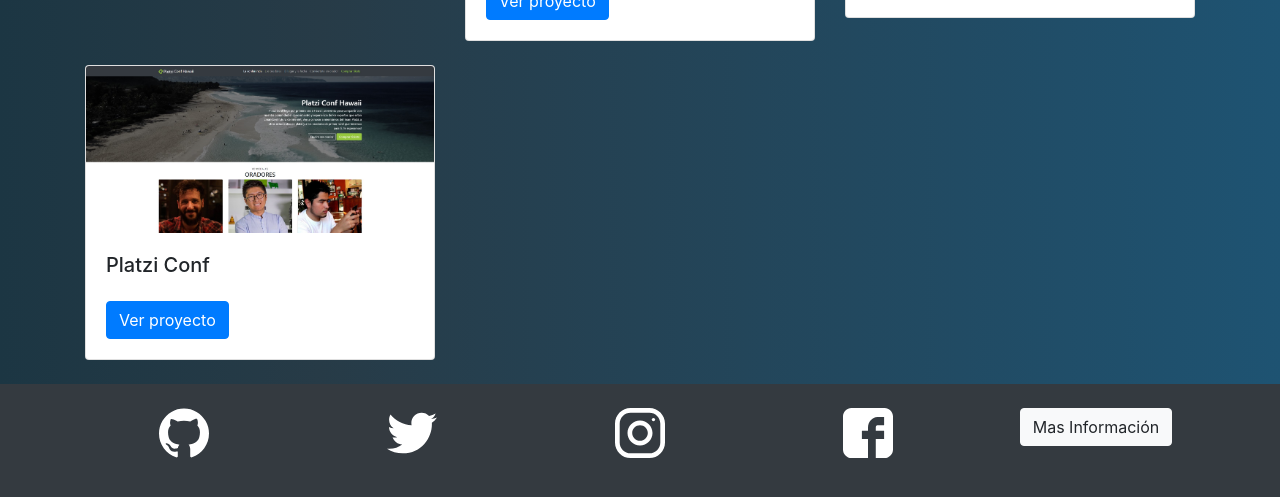
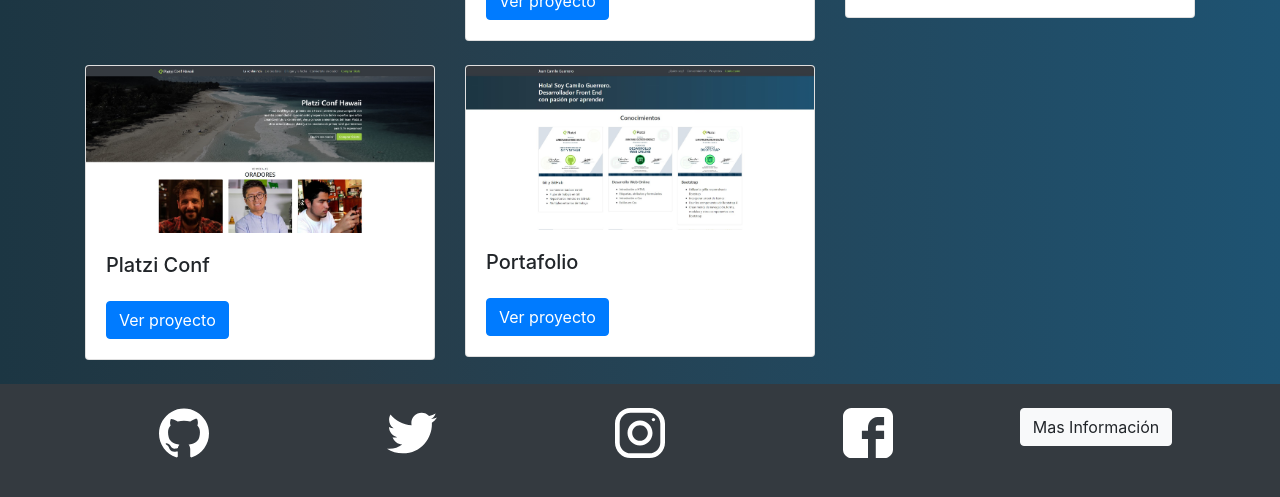
Before and after one commit to jcamilog/Portafolio, a plain HTML site: page index.html in a window 1280 px wide. Shown: the part 2449-2946 px from the top of the page. Drawn offline with nearby package versions, Linux system fonts and the light colour scheme.

Commit message:
Se agrega nuevo proyecto con imagen

```diff
--- a/index.html
+++ b/index.html
@@ -250,6 +250,15 @@
               </div>
             </div>
           </div>
+          <div class="col-12 col-md-6 col-lg-4 mb-4">
+            <div class="card" >
+              <img src="./img/Projectsimg/proyecto.png" class="card-img-top" alt="Gitandgithub">
+              <div class="card-body">
+                <h5 class="card-title mb-0 pb-4">Portafolio</h5>
+                <a href="https://github.com/jcamilog/Portafolio" target="_blank" class="btn btn-primary">Ver proyecto</a>
+              </div>
+            </div>
+          </div>
         </div>
       </div>
       </section>
```
Also changed, not shown: img/Projectsimg/proyecto.png (added).
